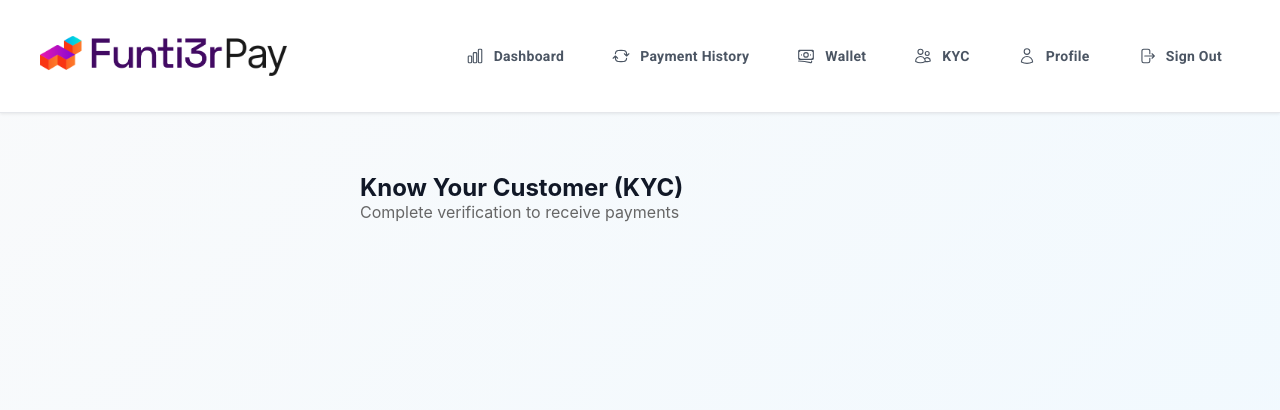
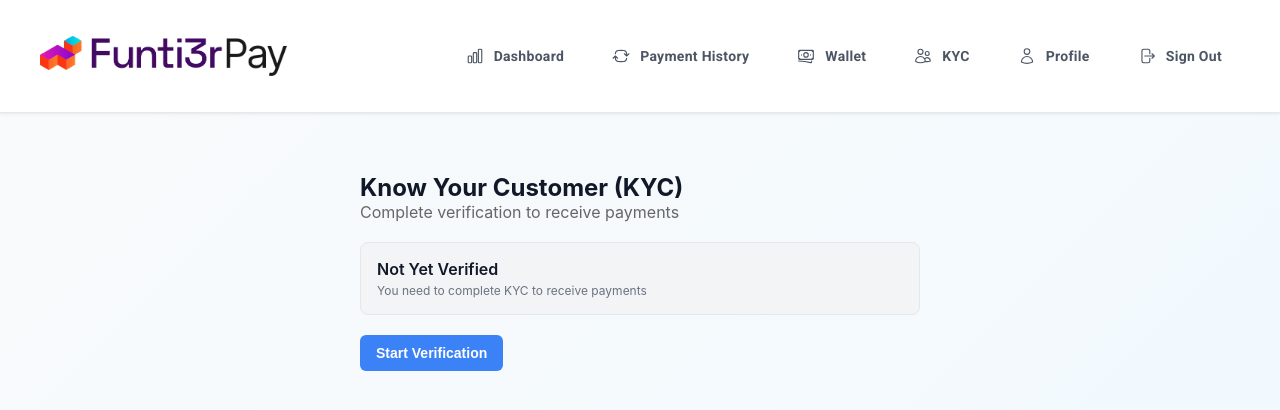
Before and after one commit to Katlego909/funti3r-pay, a React (Vite) app in the folder apps/worker-dashboard/: page /kyc in a window 1280 px wide. Shown: the top 410 px of the page. Built offline with nearby package versions, Linux system fonts and the light colour scheme; no server answers; sample sign-in values are in the browser's storage.

Commit message:
fix: restore KYC submission form visibility

```diff
--- a/apps/worker-dashboard/src/pages/KYC.tsx
+++ b/apps/worker-dashboard/src/pages/KYC.tsx
@@ -116,7 +116,7 @@ export default function KYC() {
         </div>
       )}
 
-      {!kycData || kycData.status === 'rejected' && (
+      {(!kycData || kycData?.status === 'rejected') && (
         <>
           {!kycData && (
             <div style={{
```
